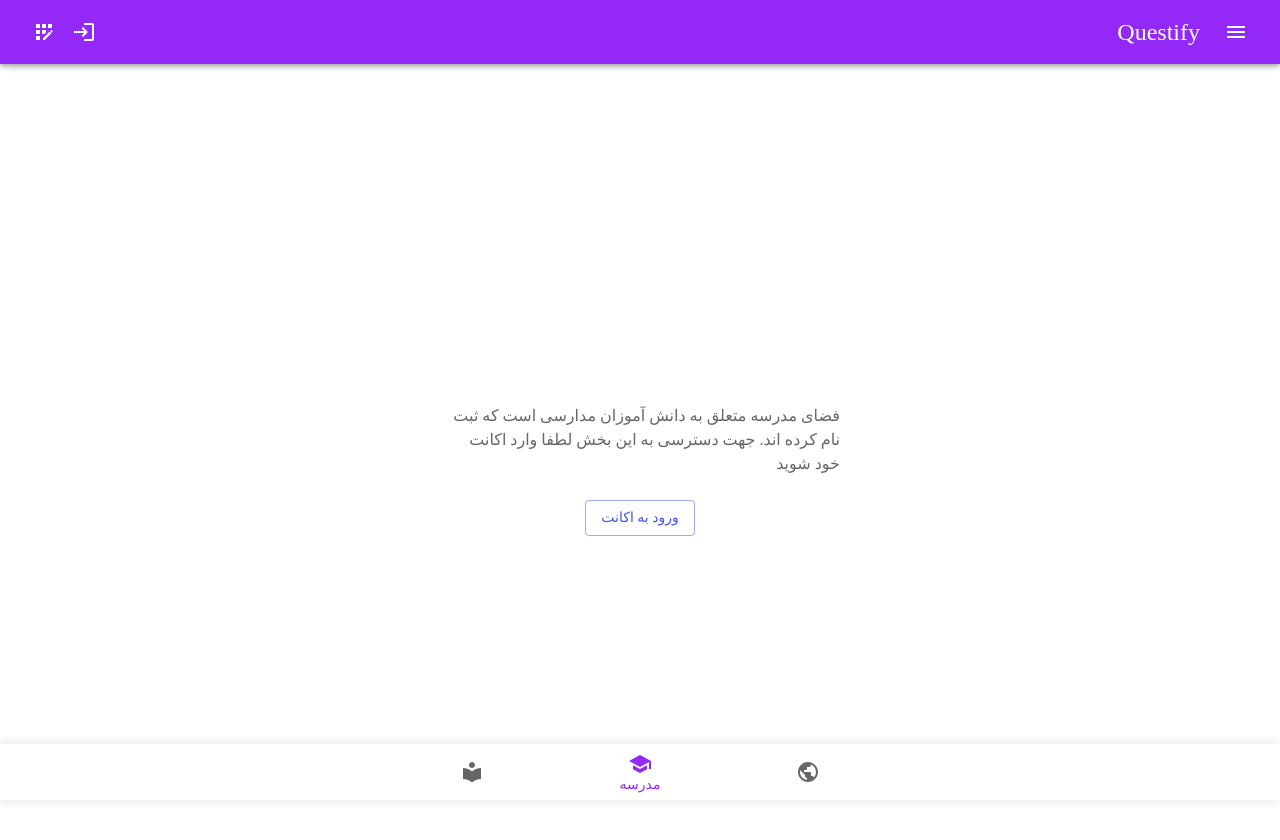
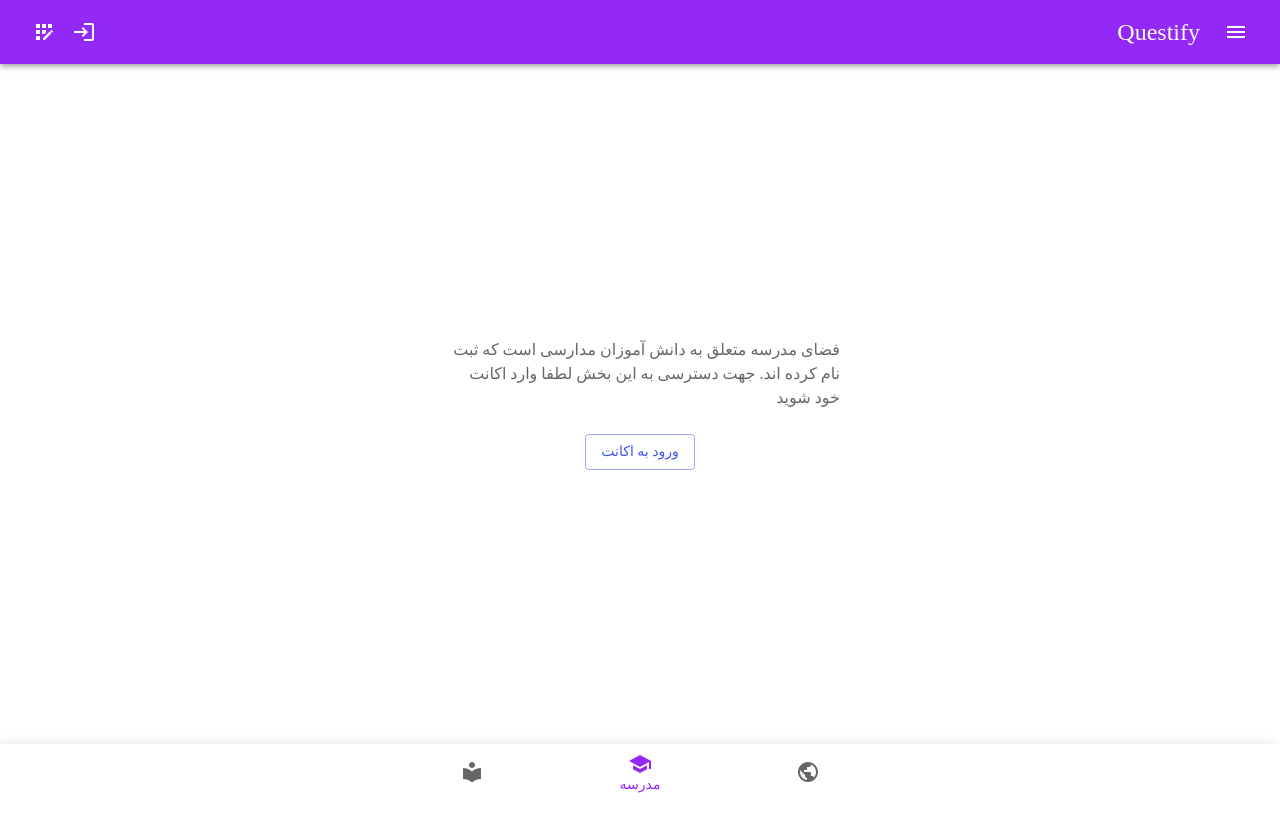
Before and after one commit to Amohammadi2/questify-community, a React (Vite) app in the folder questify-client/: page /app/school-space in a window 1280 px wide. Shown: the top 840 px of the page. After the commit the page ends 800 px from the top, so only its background shows below. Built offline with nearby package versions, Linux system fonts and the light colour scheme; no server answers.

Commit message:
[fix] change layout system to use flexboxes

```diff
--- a/questify-client/src/layouts/AppLayout.tsx
+++ b/questify-client/src/layouts/AppLayout.tsx
@@ -1,4 +1,4 @@
-import { BottomNavigation, BottomNavigationAction } from "@mui/material";
+import { BottomNavigation, BottomNavigationAction, Grid } from "@mui/material";
 import { Outlet, useLocation, useNavigate } from "react-router-dom";
 import { School, Public, LocalLibrary } from "@mui/icons-material";
 import { useEffect, useState } from "react";
@@ -13,12 +13,15 @@ export default function AppLayout() {
     setCurrentActivePage(location.pathname.substring('/app'.length+1));
   }, [location])
 
-  const bottomNavigationStyles = { position: 'fixed', bottom: '0', left: '0', right: '0', boxShadow: '-3px 0px 10px 1px rgba(23,23,23,.1)' };
+  const bottomNavigationStyles = { boxShadow: '-3px 0px 10px 1px rgba(23,23,23,.1)' };
 
   return (
-    <>
-      <Outlet />
-      <div style={{ marginBottom: '100px'}} />
+    <Grid container direction="column" sx={{ height: '100%' }}>
+      <Grid item sx={{ flexGrow: '1', position: 'relative'}}>
+        <div style={{ position: 'absolute', top: '0', bottom: '0', left: '0', right: '0', overflowY: 'scroll' }}>
+          <Outlet />
+        </div>
+      </Grid>
       <BottomNavigation
         value={currentActivePage}
         sx={bottomNavigationStyles}
@@ -40,6 +43,6 @@ export default function AppLayout() {
           icon={<LocalLibrary />}
         />
       </BottomNavigation>
-    </>
+    </Grid>
   )
 }
--- a/questify-client/src/layouts/MainLayout.tsx
+++ b/questify-client/src/layouts/MainLayout.tsx
@@ -1,4 +1,4 @@
-import { Button, Toolbar, AppBar, IconButton, Typography } from "@mui/material";
+import { Button, Toolbar, AppBar, IconButton, Typography, Grid } from "@mui/material";
 import MenuIcon from "@mui/icons-material/Menu";
 import LoginIcon from "@mui/icons-material/Login";
 import AppRegisterIcon from "@mui/icons-material/AppRegistration";
@@ -12,8 +12,8 @@ export default function MainLayout() {
   const navigate = useNavigate();
 
   return (
-    <>
-      <AppBar position="fixed">
+    <div style={{ height: '100vh', display: 'flex', flexDirection: 'column' }}>
+      <AppBar position="static">
         <Toolbar>
           <IconButton color="inherit">
             <MenuIcon />
@@ -36,8 +36,9 @@ export default function MainLayout() {
           </IconButton>
         </Toolbar>
       </AppBar>
-      <div style={{ paddingTop: '70px'}} />
-      <Outlet />
-    </>
+      <Grid item sx={{ flexGrow: '1' }}>
+        <Outlet />
+      </Grid>
+    </div>
   );
 }
--- a/questify-client/src/pages/HomePage.tsx
+++ b/questify-client/src/pages/HomePage.tsx
@@ -8,7 +8,7 @@ export default function HomePage() {
   const navigate = useNavigate();
 
   return (
-    <Box sx={{ ...centeredFlexbox, height: '100vh' }}>
+    <Box sx={{ ...centeredFlexbox, height: '100%' }}>
       <Typography variant="h2" mb={2}>
         Questify
       </Typography>
--- a/questify-client/src/pages/LoginPage/LoginPage.ui.tsx
+++ b/questify-client/src/pages/LoginPage/LoginPage.ui.tsx
@@ -13,7 +13,7 @@ export default function LoginPageUI({ handleLogin, errorMessage }: ILoginPageUIP
   const [password, setPassword] = useState('');
 
   return (
-    <Box sx={{ ...centeredFlexbox, height: "100vh" }}>
+    <Box sx={{ ...centeredFlexbox, height: '100%' }}>
       <Paper
         sx={{ maxWidth: "360px", py: 3, px: 4 }}
         elevation={1}
--- a/questify-client/src/pages/SchoolSpacePage/SchoolSpacePage.ui.tsx
+++ b/questify-client/src/pages/SchoolSpacePage/SchoolSpacePage.ui.tsx
@@ -1,4 +1,4 @@
-import { Box, Grid, Button, Typography } from "@mui/material";
+import { Box, Grid, Button, Typography, Paper } from "@mui/material";
 import { useNavigate } from "react-router-dom";
 import { QuestionCard } from "../../components/QuestionCard";
 import { centeredFlexbox } from "../../styles/utils";
@@ -9,7 +9,7 @@ export function SchoolSpacePageUI({ isAuth }: { isAuth: boolean }) {
   const navigate = useNavigate()
 
   if (!isAuth) return (
-    <Box sx={{...centeredFlexbox, height: '100vh'}}>
+    <Box sx={{...centeredFlexbox, height: '100%'}}>
       <Typography mb={3} sx={{maxWidth: '400px'}} color="text.secondary">
         فضای مدرسه متعلق به دانش آموزان مدارسی است که ثبت نام کرده اند. جهت دسترسی به
         این بخش لطفا وارد اکانت خود شوید
@@ -21,7 +21,7 @@ export function SchoolSpacePageUI({ isAuth }: { isAuth: boolean }) {
   );
 
   return (
-    <Grid container direction="column" alignItems="center">
+    <Grid container direction="column">
       <QuestionCard />
       <QuestionCard />
       <QuestionCard />
```
